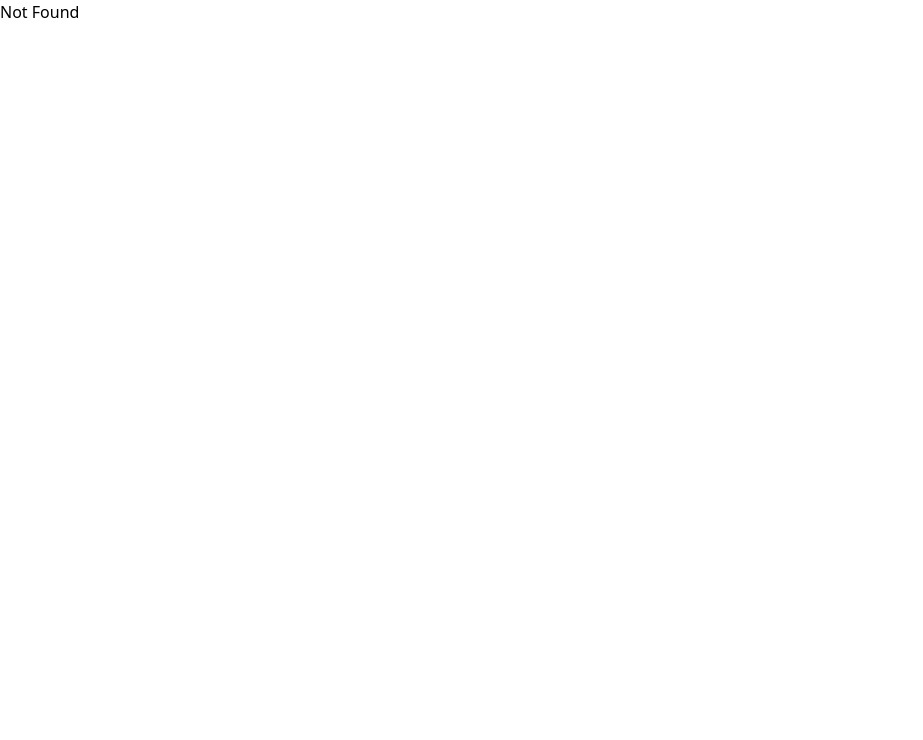
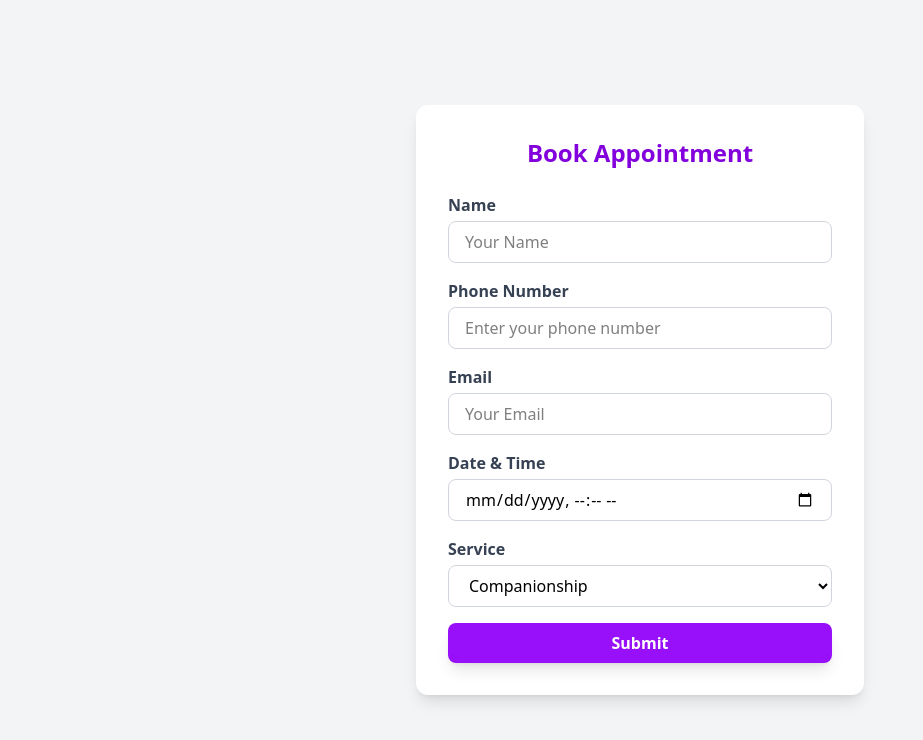
Before and after one commit to Nagarjuna4085/marina-portfolio, a Vue app: page /appointment in a window 1280 px wide. Shown: the top 740 px of the page, without its empty margins (0-923 px from the left). Built offline with nearby package versions, Linux system fonts and the light colour scheme.

Commit message:
in progress

```diff
--- a/src/Router/index.js
+++ b/src/Router/index.js
@@ -16,13 +16,15 @@ import UserProfile from '../views/user/UserProfile.vue'
 import UserSettings from '../views/user/UserSettings.vue'
 import UserDetails from '../views/user/UserDetails.vue'
 import GallaryView from '../views/GallaryView.vue'
-
+import Appointment from '../views/Appointment.vue'
 
 const routes = [
   { path: '/', name: 'home', component: HomeView },
   { path: '/about', name: 'about', component: AboutView },
   { path: '/login', name: 'login', component: LoginVue },
   { path: '/gallery', component: GallaryView },
+    { path: '/appointment', component: Appointment },
+
   // Nested User Routes
   {
     path: '/user',
--- a/src/views/Appointment.vue
+++ b/src/views/Appointment.vue
@@ -1,59 +1,51 @@
 <template>
-  <div class="min-h-screen bg-gray-100 px-6 py-12 flex justify-center">
-    <div class="w-full max-w-md bg-white p-8 rounded-lg shadow">
-      <h1 class="text-2xl font-bold mb-6 text-center">Book Appointment</h1>
-
-      <form @submit.prevent="submitForm" class="space-y-4">
+  <div class="min-h-screen bg-gray-100 flex items-center justify-center px-6 py-12">
+    <div class="w-full max-w-md bg-white p-8 rounded-xl shadow-lg">
+      <h2 class="text-2xl font-bold text-center mb-6 text-purple-700">Book Appointment</h2>
+      <form class="space-y-4">
         <div>
-          <label class="block font-semibold mb-1">Your Name</label>
-          <input v-model="form.name" type="text" required class="w-full px-4 py-2 border rounded-lg focus:outline-none focus:ring-2 focus:ring-purple-500" />
+          <label class="block text-gray-700 font-semibold mb-1">Name</label>
+          <input type="text" placeholder="Your Name" class="w-full border border-gray-300 rounded-lg px-4 py-2 focus:outline-none focus:ring-2 focus:ring-purple-600"/>
         </div>
+        <div>
+  <label class="block text-gray-700 font-semibold mb-1" for="phone">Phone Number</label>
+  <input
+    id="phone"
+    type="tel"
+    placeholder="Enter your phone number"
+    required
+    class="w-full border border-gray-300 rounded-lg px-4 py-2 focus:outline-none focus:ring-2 focus:ring-purple-600"
+  />
+</div>
 
         <div>
-          <label class="block font-semibold mb-1">Contact Info</label>
-          <input v-model="form.contact" type="text" required class="w-full px-4 py-2 border rounded-lg focus:outline-none focus:ring-2 focus:ring-purple-500" />
+          <label class="block text-gray-700 font-semibold mb-1">Email</label>
+          <input type="email" placeholder="Your Email" class="w-full border border-gray-300 rounded-lg px-4 py-2 focus:outline-none focus:ring-2 focus:ring-purple-600"/>
         </div>
-
         <div>
-          <label class="block font-semibold mb-1">Date & Time</label>
-          <input v-model="form.dateTime" type="datetime-local" required class="w-full px-4 py-2 border rounded-lg focus:outline-none focus:ring-2 focus:ring-purple-500" />
+          <label class="block text-gray-700 font-semibold mb-1">Date & Time</label>
+          <input type="datetime-local" class="w-full border border-gray-300 rounded-lg px-4 py-2 focus:outline-none focus:ring-2 focus:ring-purple-600"/>
         </div>
-
         <div>
-          <label class="block font-semibold mb-1">Special Requests</label>
-          <textarea v-model="form.requests" rows="3" class="w-full px-4 py-2 border rounded-lg focus:outline-none focus:ring-2 focus:ring-purple-500"></textarea>
+          <label class="block text-gray-700 font-semibold mb-1">Service</label>
+          <select class="w-full border border-gray-300 rounded-lg px-4 py-2 focus:outline-none focus:ring-2 focus:ring-purple-600">
+            <option>Companionship</option>
+            <option>Private Dinner</option>
+            <option>Event Escort</option>
+          </select>
         </div>
-
-        <button type="submit" class="w-full bg-purple-600 text-white font-semibold py-3 rounded-lg shadow hover:bg-purple-700 transition">Submit</button>
+        <button type="submit" class="w-full bg-purple-600 text-white font-semibold py-2 rounded-lg shadow-lg hover:bg-purple-700 transition transform hover:-translate-y-1">
+          Submit
+        </button>
       </form>
-
-      <p v-if="success" class="mt-4 text-green-600 font-semibold text-center">Appointment submitted successfully!</p>
     </div>
   </div>
 </template>
 
 <script>
-import { ref } from "vue";
-
 export default {
   setup() {
-    const form = ref({
-      name: "",
-      contact: "",
-      dateTime: "",
-      requests: "",
-    });
-
-    const success = ref(false);
-
-    const submitForm = () => {
-      console.log("Form submitted:", form.value);
-      // Here, call your backend API to save the appointment
-      success.value = true;
-      form.value = { name: "", contact: "", dateTime: "", requests: "" };
-    };
-
-    return { form, submitForm, success };
-  },
-};
+    return {}
+  }
+}
 </script>
--- a/src/views/GallaryView.vue
+++ b/src/views/GallaryView.vue
@@ -1,25 +1,43 @@
 <template>
   <div class="min-h-screen bg-white px-6 py-12">
-    <h1 class="text-3xl font-bold text-center mb-8">Gallery</h1>
+    <h1 class="text-3xl sm:text-4xl font-bold text-center mb-12">Gallery</h1>
 
-    <!-- Gallery Grid -->
-    <div class="grid grid-cols-2 sm:grid-cols-3 md:grid-cols-4 gap-4">
-      <div v-for="(item, index) in gallery" :key="index" class="overflow-hidden rounded-lg shadow hover:scale-105 transition">
+    <div class="grid grid-cols-2 sm:grid-cols-3 md:grid-cols-4 gap-6">
+      <div
+        v-for="(item, index) in gallery"
+        :key="index"
+        class="overflow-hidden rounded-xl shadow-lg hover:scale-105 transition transform cursor-pointer"
+      >
         <img
           :src="item.url"
           :alt="item.title"
-          class="w-full h-48 object-cover cursor-pointer"
+          class="w-full h-48 object-cover"
           @click="openLightbox(index)"
         />
       </div>
     </div>
 
-    <!-- Lightbox Modal -->
-    <div v-if="showLightbox" class="fixed inset-0 bg-black bg-opacity-75 flex items-center justify-center z-50">
-      <button @click="closeLightbox" class="absolute top-4 right-4 text-white text-2xl font-bold">&times;</button>
-      <img :src="gallery[currentIndex].url" class="max-h-full max-w-full rounded-lg" />
-      <button @click="prev" class="absolute left-4 text-white text-3xl font-bold">&lt;</button>
-      <button @click="next" class="absolute right-4 text-white text-3xl font-bold">&gt;</button>
+    <!-- Lightbox -->
+    <div
+      v-if="showLightbox"
+      class="fixed inset-0 bg-black bg-opacity-75 flex items-center justify-center z-50"
+    >
+      <button
+        @click="closeLightbox"
+        class="absolute top-4 right-4 text-white text-3xl font-bold"
+      >&times;</button>
+      <img
+        :src="gallery[currentIndex].url"
+        class="max-h-full max-w-full rounded-lg"
+      />
+      <button
+        @click="prev"
+        class="absolute left-4 text-white text-4xl font-bold"
+      >&lt;</button>
+      <button
+        @click="next"
+        class="absolute right-4 text-white text-4xl font-bold"
+      >&gt;</button>
     </div>
   </div>
 </template>
--- a/src/views/HomeView.vue
+++ b/src/views/HomeView.vue
@@ -26,7 +26,7 @@
       <h2 class="text-3xl sm:text-4xl font-bold text-center mb-12">Gallery</h2>
       <div class="grid grid-cols-2 sm:grid-cols-3 md:grid-cols-4 gap-6">
         <img src="https://images.unsplash.com/photo-1607746882042-944635dfe10e?crop=entropy&cs=tinysrgb&fit=max&fm=jpg&q=80&w=400" alt="Gallery Image" class="w-full h-48 object-cover rounded-xl shadow-lg hover:scale-105 transition transform cursor-pointer">
-        <img src="https://images.unsplash.com/photo-1612831455541-3e7bce7d44df?crop=entropy&cs=tinysrgb&fit=max&fm=jpg&q=80&w=400" alt="Gallery Image" class="w-full h-48 object-cover rounded-xl shadow-lg hover:scale-105 transition transform cursor-pointer">
+        <img src="https://images.unsplash.com/photo-1529626455594-4ff0802cfb7e?crop=entropy&cs=tinysrgb&fit=max&fm=jpg&q=80&w=400" alt="Gallery Image" class="w-full h-48 object-cover rounded-xl shadow-lg hover:scale-105 transition transform cursor-pointer">
         <img src="https://images.unsplash.com/photo-1503023345310-bd7c1de61c7d?crop=entropy&cs=tinysrgb&fit=max&fm=jpg&q=80&w=400" alt="Gallery Image" class="w-full h-48 object-cover rounded-xl shadow-lg hover:scale-105 transition transform cursor-pointer">
         <img src="https://images.unsplash.com/photo-1529626455594-4ff0802cfb7e?crop=entropy&cs=tinysrgb&fit=max&fm=jpg&q=80&w=400" alt="Gallery Image" class="w-full h-48 object-cover rounded-xl shadow-lg hover:scale-105 transition transform cursor-pointer">
       </div>
```
